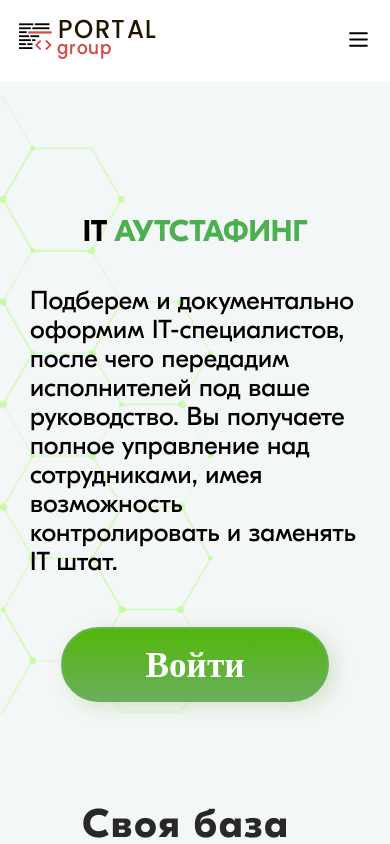
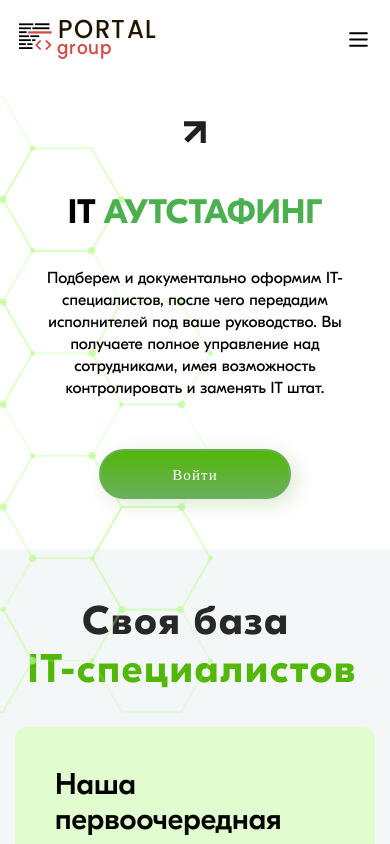
Before and after one commit to apuc/-outstaffing_land, a Vue app: page / in a window 390 px wide. Shown: the top 844 px of the page. Built offline with nearby package versions, Linux system fonts and the light colour scheme.

Commit message:
fix(Outstaffing): пути к изображениям и стили к мобилке

```diff
--- a/src/components/outstaffing/Outstaffing.vue
+++ b/src/components/outstaffing/Outstaffing.vue
@@ -1,15 +1,15 @@
 <template>
   <section class="outstaffing">
     <div class="container-absolute-outstaffing">
-      <img class="img-1" src="../../assets/img/1block/1.png" alt="1">
-      <img class="img-2" src="../../assets/img/1block/2.png" alt="2">
-      <img class="img-3" src="../../assets/img/1block/3.png" alt="3">
-      <img class="img-4" src="../../assets/img/1block/4.png" alt="4">
-      <img class="img-5" src="../../assets/img/1block/5.png" alt="5">
-      <img class="img-6" src="../../assets/img/1block/6.png" alt="6">
-      <img class="img-7" src="../../assets/img/1block/7.png" alt="7">
-      <img class="img-8" src="../../assets/img/1block/8.png" alt="8">
-      <img class="img-9" src="../../assets/img/1block/9.png" alt="9">
+      <img class="img-1" src="../../assets/img/main-image/1.png" alt="1">
+      <img class="img-2" src="../../assets/img/main-image/2.png" alt="2">
+      <img class="img-3" src="../../assets/img/main-image/3.png" alt="3">
+      <img class="img-4" src="../../assets/img/main-image/4.png" alt="4">
+      <img class="img-5" src="../../assets/img/main-image/5.png" alt="5">
+      <img class="img-6" src="../../assets/img/main-image/6.png" alt="6">
+      <img class="img-7" src="../../assets/img/main-image/7.png" alt="7">
+      <img class="img-8" src="../../assets/img/main-image/8.png" alt="8">
+      <img class="img-9" src="../../assets/img/main-image/9.png" alt="9">
     </div>
     <img class="background-circle" src="../../assets/img/circle-background.png" alt="background-circle">
     <h2 class="z-index-1">RUBY ON RAIlS - PHP - PYTHON - VUE.JS - REACT. JS</h2>
@@ -219,19 +219,34 @@ h2 {
 }
 
 @media only screen and (max-width: 768px) {
+  .outstaffing {
+    padding-top: 50px;
+    padding-left:19px;
+    padding-right: 19px;
+    background-color: #ffffff;
+  }
   .container-absolute-outstaffing {
     display: none;
   }
 
   .arrow-right-top {
-    display: none;
+    /*display: none;*/
+    display: block;
+    position: relative;
+    top: 0;
+    left: 50%;
+    right: 50%;
+    transform: translate(-50%, -50%);
+    width: 22px;
+    height: 22px;
   }
 
   h1 {
     justify-content: center;
     margin-left: 0;
-    font-size: 30px;
     line-height: 60px;
+    font-size: 34px;
+    margin-bottom: 25px;
   }
 
   h2 {
@@ -242,7 +257,11 @@ h2 {
 
   .paragraph {
     margin-right: 0;
-    padding: 0 30px;
+    padding: 0;
+    font-size: 16px;
+    font-weight: 400;
+    line-height: 22px;
+    text-align: center;
   }
 
   button {
@@ -251,6 +270,14 @@ h2 {
 
   .autorization {
     margin: 50px auto;
+    width: 192px;
+    height: 50px;
+    color: #ffffff;
+    font-family: "Muller Extra Bold";
+    font-size: 15px;
+    font-weight: 400;
+    line-height: 47.92px;
+    letter-spacing: 1.1px;
   }
 
   img.background-circle {
```
